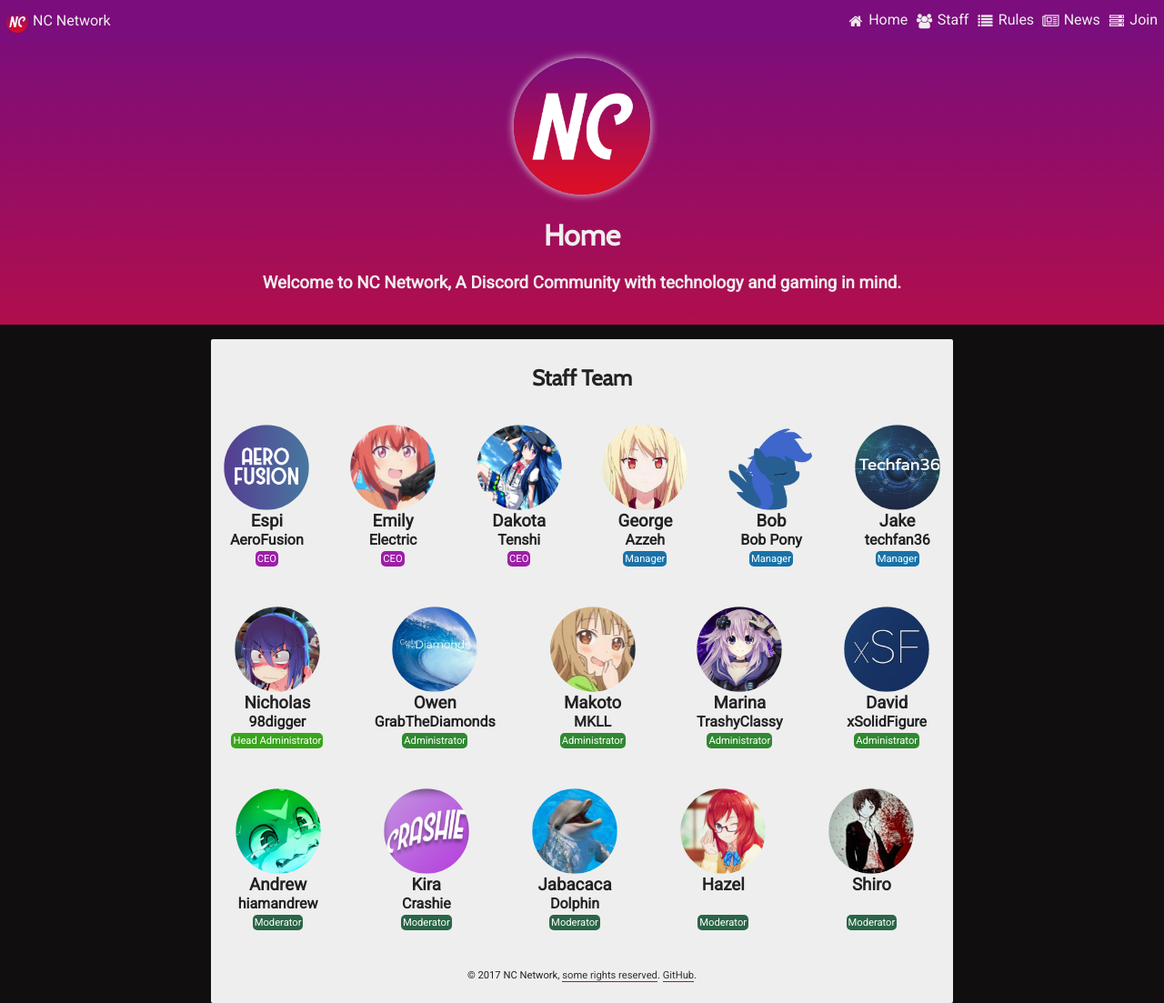
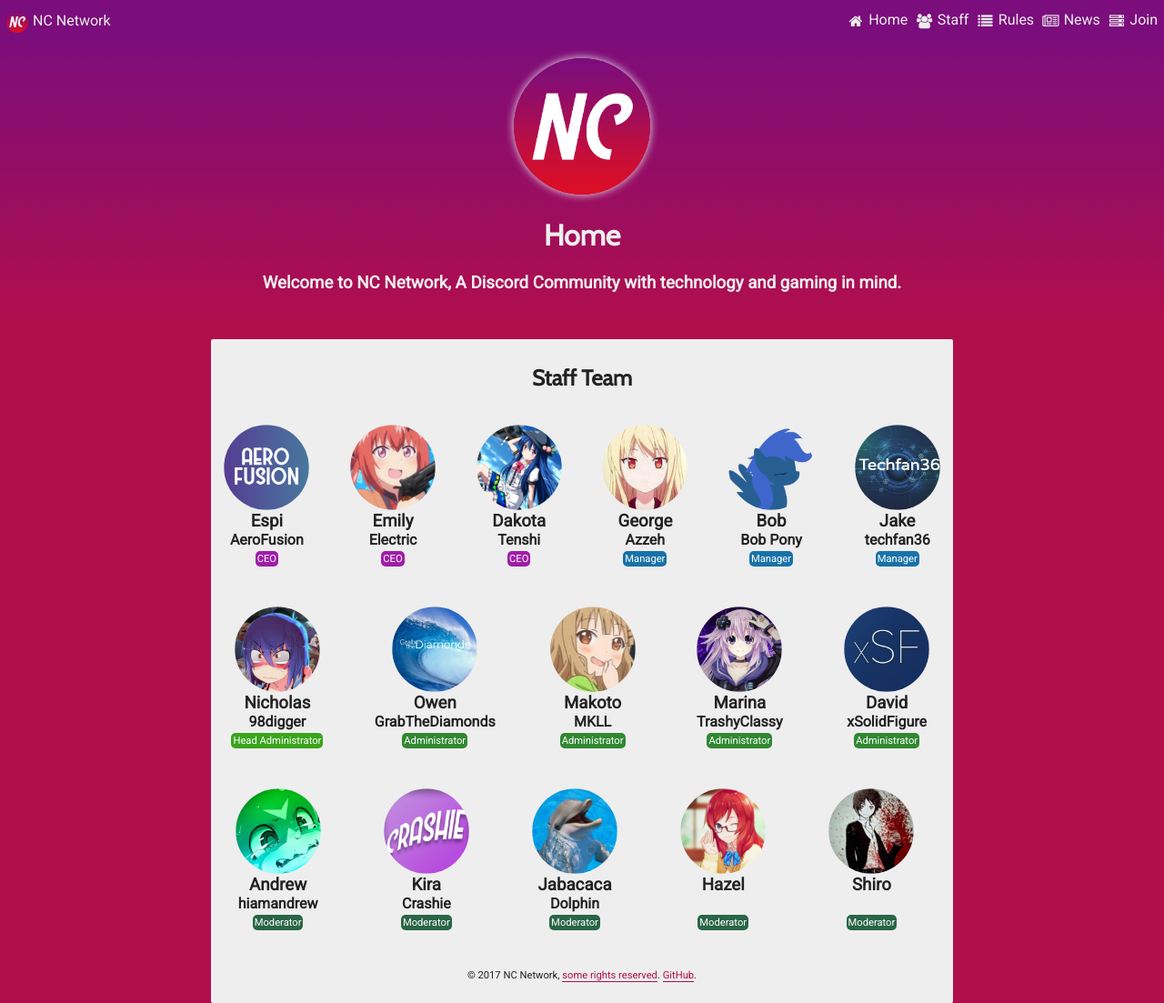
Before and after one commit to xwinbyte/NetskyWebsite, a Jekyll site: the page built from index.html, in a window 1280 px wide and 1103 px high. Shown: the whole window at 91% size. Built offline with Jekyll 4.4.1, drawn with Linux system fonts in a browser that asks for light colours.

Commit message:
Change background colour

```diff
--- a/css/style.scss
+++ b/css/style.scss
@@ -9,7 +9,7 @@ html, body {
 }
 
 body {
-  background-color: #110e10;
+  background-color: $primary;
   color: #222;
   font-family: 'Roboto', 'Tahoma', sans-serif;
   overflow-x: hidden;
@@ -27,7 +27,7 @@ h2 {
 }
 
 a {
-  color: #382d32;
+  color: $primary;
   text-decoration: none;
   border-bottom: 1px solid $primary;
 }
```
